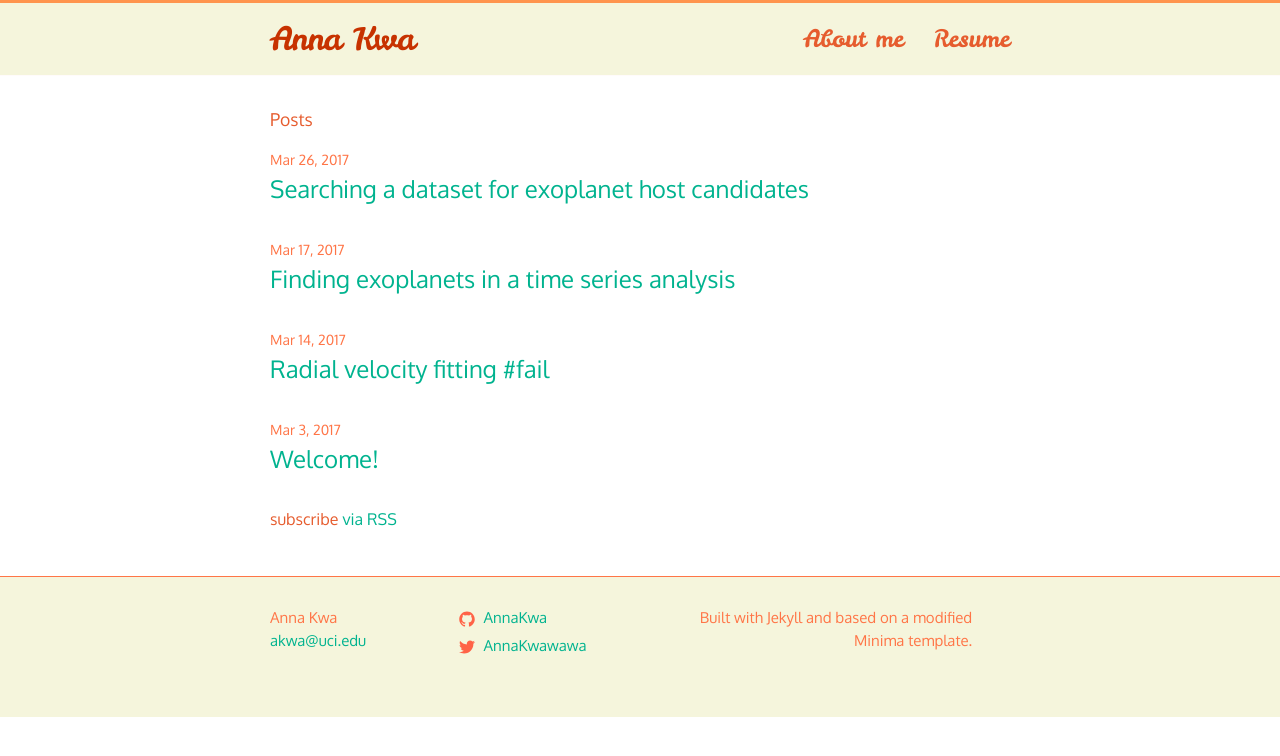
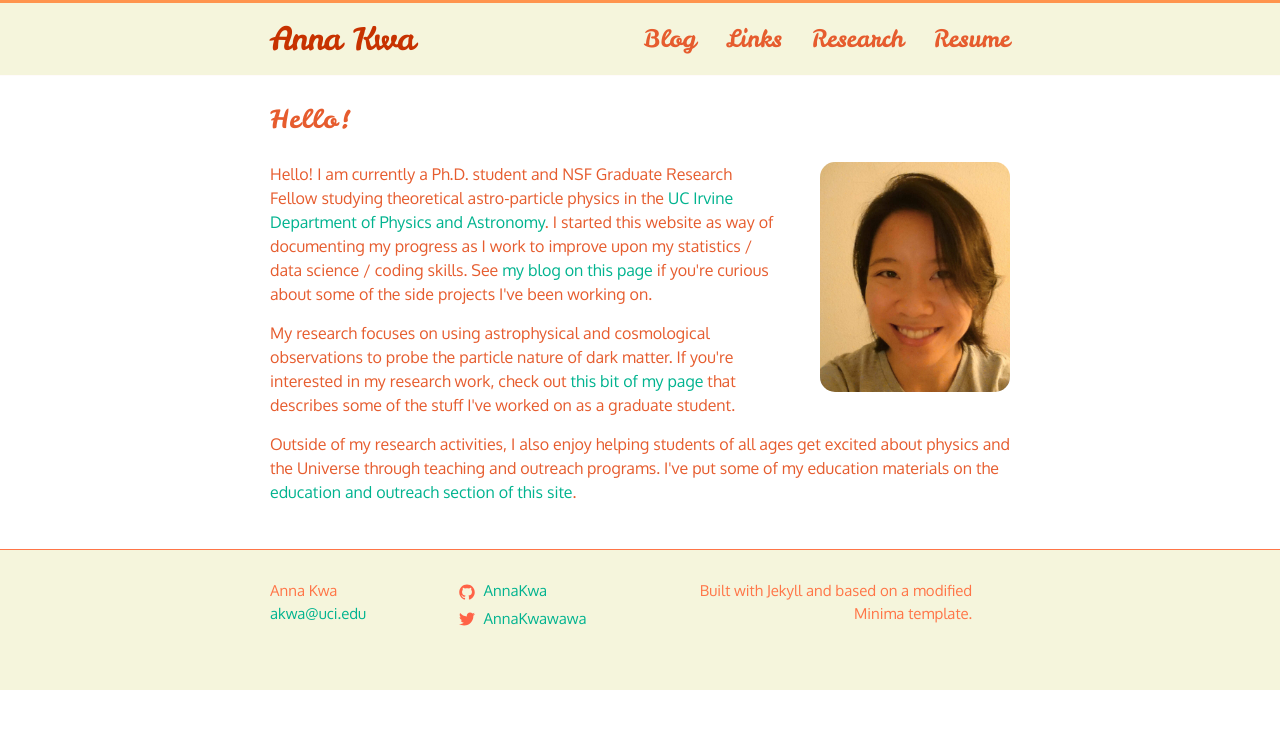
Before and after one commit to AnnaKwa/annakwa.github.io, a Jekyll site: the page built from index.md, in a window 1280 px wide. Shown: the top 756 px of the page. Built offline with Jekyll 4.4.1, drawn with Linux system fonts in a browser that asks for light colours; some web fonts are replaced.

Commit message:
added research page and changed landing page to about

```diff
--- a/_config.yml
+++ b/_config.yml
@@ -26,6 +26,7 @@
 
 # Build settings
 markdown: kramdown
+auto_ids: true
 #theme: minima
 plugins:
   - jekyll-feed
--- a/_layouts/home.html
+++ b/_layouts/home.html
@@ -4,23 +4,19 @@
 
 <div class="home">
 
-  <h1 class="page-heading">Posts</h1>
 
-  {{ content }}
+<header class="post-header">
+  <h1 class="post-title">Hello!</h1>
+</header>
 
-  <ul class="post-list">
-    {% for post in site.posts %}
-      <li>
-        {% assign date_format = site.minima.date_format | default: "%b %-d, %Y" %}
-        <span class="post-meta">{{ post.date | date: date_format }}</span>
+            <p> <img src="/assets/photoself.jpg" width="190" height="230" style="margin: 0px 0px 10px 40px; float:right; border-radius:15px;">
 
-        <h2>
-          <a class="post-link" href="{{ post.url | relative_url }}">{{ post.title | escape }}</a>
-        </h2>
-      </li>
-    {% endfor %}
-  </ul>
+Hello! I am currently a Ph.D. student and NSF Graduate Research Fellow studying theoretical astro-particle physics in the <a href="http://physics.uci.edu">UC Irvine Department of Physics and Astronomy</a>. I started this website as way of documenting my progress as I work to improve upon my statistics / data science / coding skills. See <a href="http://annakwa.github.io/blog"> my blog on this page</a> if you're curious about some of the side projects I've been working on.
+</p>
 
-  <p class="rss-subscribe">subscribe <a href="{{ "/feed.xml" | relative_url }}">via RSS</a></p>
 
+	<p>My research focuses on using astrophysical and cosmological observations to probe the particle nature of dark matter. If you're interested in my research work, check out <a href="http://annakwa.github.io/research">this bit of my page</a> that describes some of the stuff I've worked on as a graduate student. </p>
+
+<p>
+Outside of my research activities, I also enjoy helping students of all ages get excited about physics and the Universe through teaching and outreach programs. I've put some of my education materials on the <a href="http://annakwa.github.io/education">education and outreach section of this site</a>. </p>
 </div>
--- a/_posts/2017-03-03-welcome.md
+++ b/_posts/2017-03-03-welcome.md
@@ -1,6 +1,6 @@
 ---
 layout: post
-title:  "Welcome!"
+title:  "Hello (again) Web!"
 date:   2017-03-03
 categories: jekyll update
 ---
```
Also changed, not shown: _layouts/blog.html (added, +25 -0 lines), about.md (deleted, +0 -17 lines), blog.md (added, +29 -0 lines), links.md (added, +18 -0 lines), research.md (added, +32 -0 lines), index.md (line endings or trailing spaces), 4 other files.
